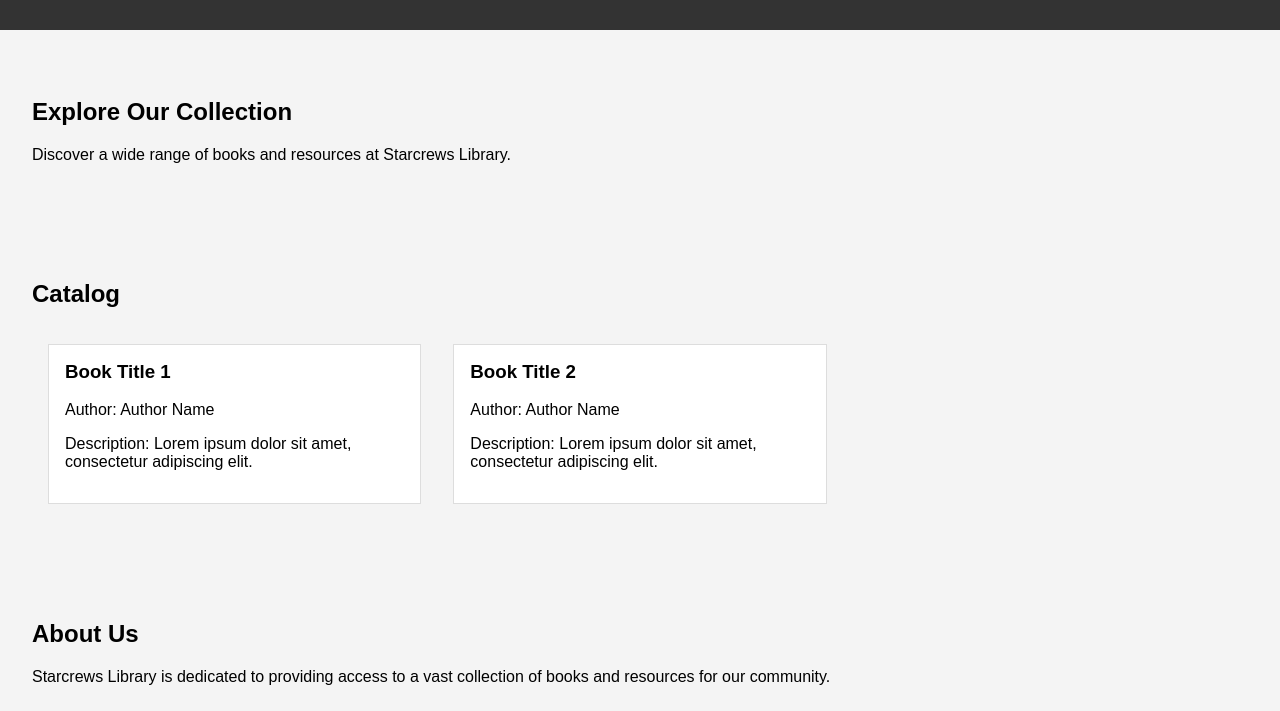
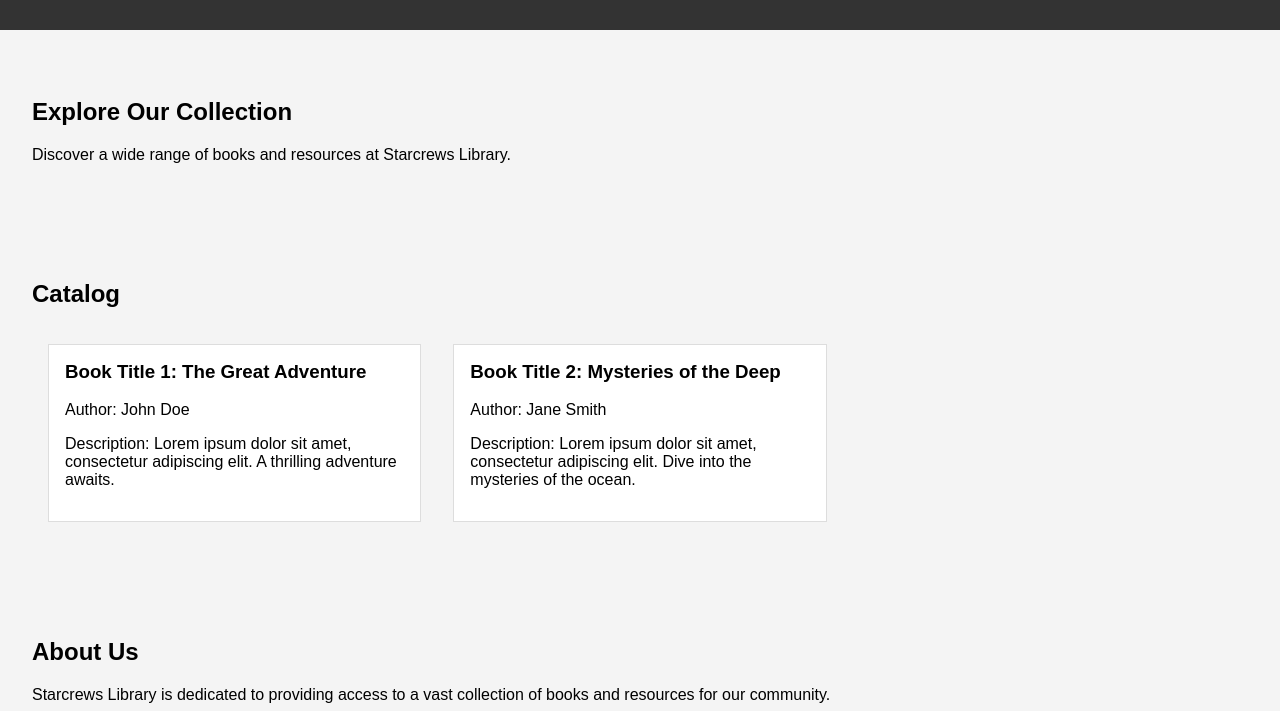
Before and after one commit to BlackholeSK/Starcrews-Library, a plain HTML site: page index.html in a window 1280 px wide. Shown: the part 89-800 px from the top of the page. Drawn offline with Linux system fonts and the light colour scheme.

Commit message:
Update index.html

```diff
--- a/index.html
+++ b/index.html
@@ -28,16 +28,15 @@
         <h2>Catalog</h2>
         <div class="book-list">
             <div class="book">
-                <h3>Book Title 1</h3>
-                <p>Author: Author Name</p>
-                <p>Description: Lorem ipsum dolor sit amet, consectetur adipiscing elit.</p>
+                <h3>Book Title 1: The Great Adventure</h3>
+                <p>Author: John Doe</p>
+                <p>Description: Lorem ipsum dolor sit amet, consectetur adipiscing elit. A thrilling adventure awaits.</p>
             </div>
             <div class="book">
-                <h3>Book Title 2</h3>
-                <p>Author: Author Name</p>
-                <p>Description: Lorem ipsum dolor sit amet, consectetur adipiscing elit.</p>
+                <h3>Book Title 2: Mysteries of the Deep</h3>
+                <p>Author: Jane Smith</p>
+                <p>Description: Lorem ipsum dolor sit amet, consectetur adipiscing elit. Dive into the mysteries of the ocean.</p>
             </div>
-            <!-- Add more books as needed -->
         </div>
     </section>
 
```
